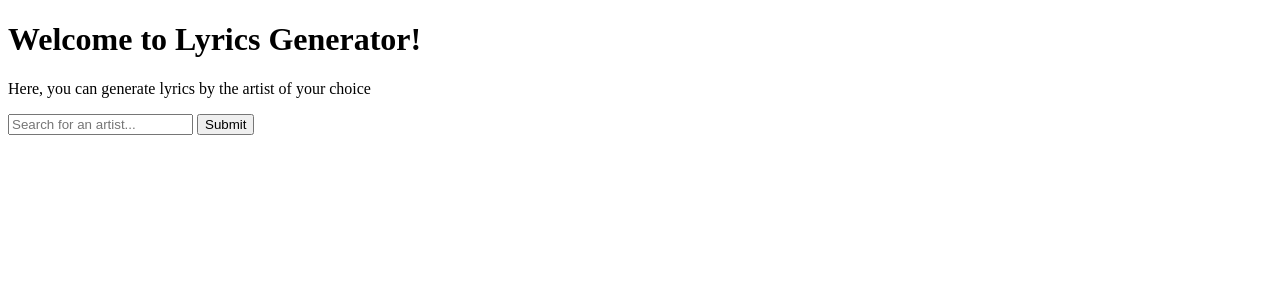
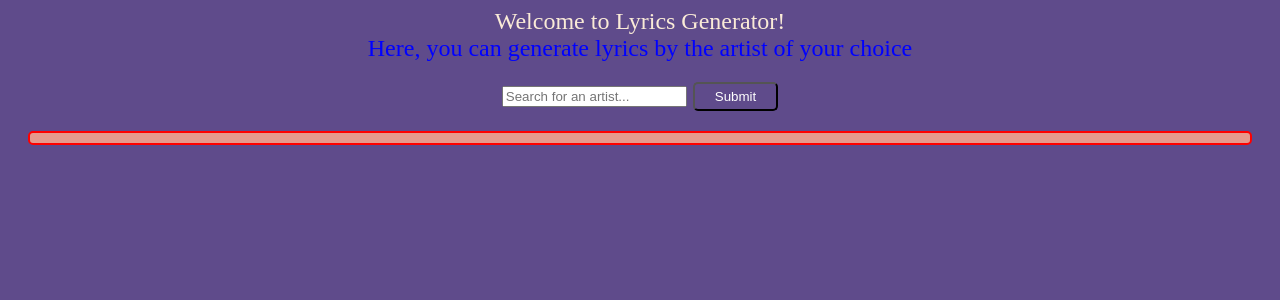
Before and after one commit to qmogh/Markov-Song-Lyrics, a Flask app: page / in a window 1280 px wide. Shown: the top 300 px of the page. Run offline with Flask 2, Linux system fonts and the light colour scheme.

Commit message:
css isn't linking but at least i have css ( i threw in random colors tho it's ugly

```diff
--- a/static/styles/home.css
+++ b/static/styles/home.css
@@ -0,0 +1,55 @@
+#form {
+    font-size:24px;
+    font-family: "sans-serif"
+}
+
+#submit {
+    color: white;
+    background-color:#5f4b8bFf;
+    padding:5px 20px;
+    border-radius: 5px;
+    margin-top: 20px;
+
+}
+
+
+#lyrics {
+    background-color:#e69a8dff;
+    padding:5px 20px;
+    border: 2px solid red;
+    /* #DF6589ff ? */
+    border-radius: 5px;
+    margin: 20px;
+
+}
+
+body {
+    text-align: center;
+    background-color: #5f4b8bFf;
+    font-family: "Avenir Next", serif;
+    font-weight: normal;
+
+
+}
+
+
+h1 {
+    color:antiquewhite;
+    font-size: 24px;
+    margin: 0;
+    font-weight: normal;
+
+}
+
+h6 {
+    color:blue;
+    font-size: 24px;
+    margin: 0;
+    font-weight: normal;
+
+}
+
+p {
+    color:bisque;
+    font-size: 16px;
+}
--- a/templates/home.html
+++ b/templates/home.html
@@ -9,13 +9,15 @@
 </head>
 <body>
     <h1>Welcome to Lyrics Generator!</h1>
-    <p> Here, you can generate lyrics by the artist of your choice</p>
-    <form action="{{url_for('lyricsGenerator') }}" method="post">
+    <h6>Here, you can generate lyrics by the artist of your choice</h6>
+    <form action="{{url_for('lyricsGenerator') }}" method="post" id="form">
         <input type="text" id="search" name="search" placeholder="Search for an artist...">
-        <input type="submit">
+        <input type="submit" id="submit">
     </form>
-{% for lyrics in lyrics %}
-    <p>{{lyrics}}</p>
-{% endfor %}
+<div id="lyrics"
+    {% for lyrics in lyrics %}
+        <p>{{lyrics}}</p>
+    {% endfor %}
+</div>
 </body>
 </html>
```
